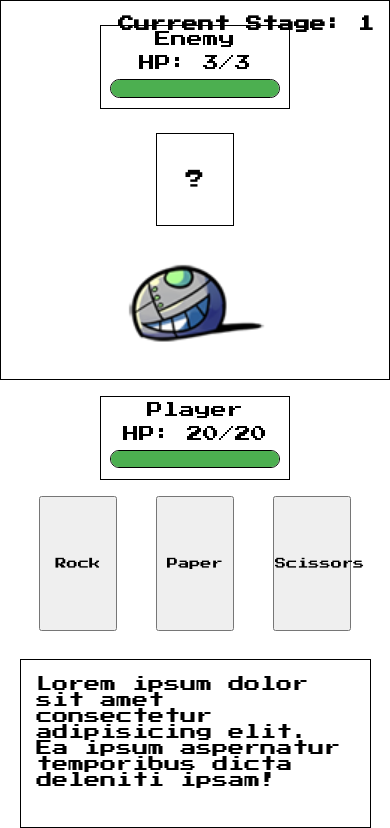
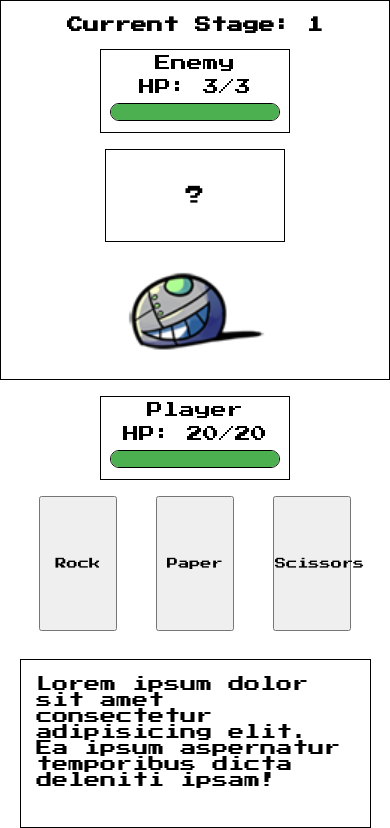
Before and after one commit to nikvv/RPS-game-JS, a plain HTML site: page index.html in a window 390 px wide. Drawn offline with Linux system fonts and the light colour scheme.

Commit message:
Fix UI in mobile view

```diff
--- a/game.js
+++ b/game.js
@@ -188,10 +188,14 @@ for(let i = 0; i<elemBattleOption.children.length; i++){
     });
 }
 
-//Initialize Battle
+function initializeStage(){
+//Initialize Round
 initializePlayer(objectPlayer);
 initializeEnemy(objectEnemy);
 updateHpInfo();
 updateStage();
 elemBattleOption.style.visibility = `visible`;
-//Initialize Battle
+//Initialize Round
+}
+
+initializeStage();
--- a/style.css
+++ b/style.css
@@ -122,9 +122,6 @@
 }
 
 #stage-info{
-  position:absolute;
-  right: 2em;
-  top: 2em;
   font-size: .5em;
 }
 
@@ -150,7 +147,7 @@
 #monster-baloon{
   width:20vw;
   height: 11vh;
-  max-width: 220px;
+  min-width: 180px;
   border: 1px solid black;
   font-size: 1.2rem;
   display: flex;
```
